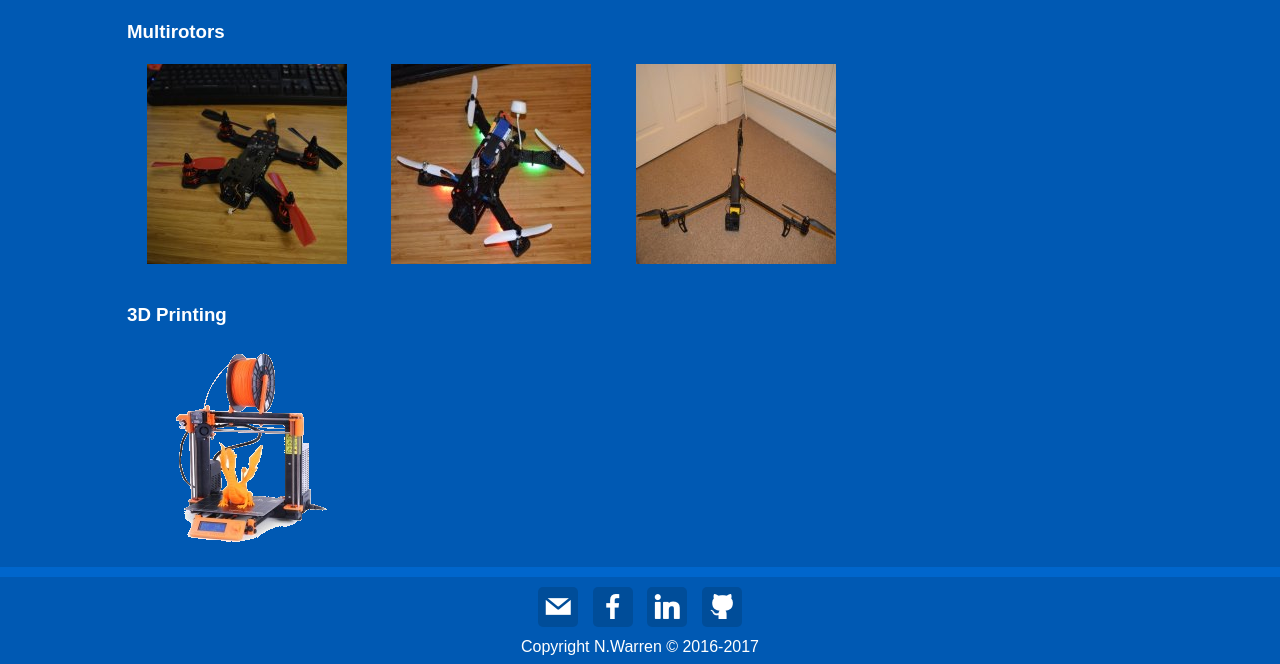
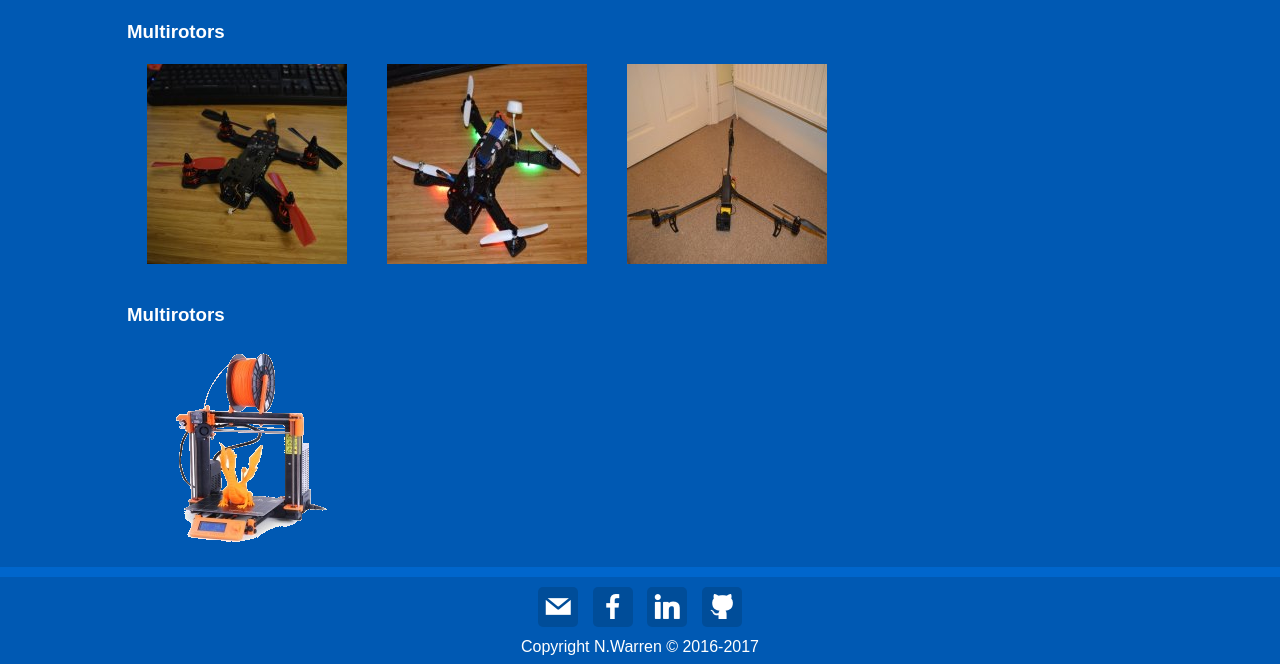
Before and after one commit to ImmortalScientist/niwarren.co.uk, a PHP site: page /projects.php in a window 1280 px wide. Shown: the part 163-827 px from the top of the page. Run offline with PHP 8.4, Linux system fonts and the light colour scheme.

Commit message:
Implemented Flex on ImgWrap
Cleanup and removal of shitty float-based alignment

```diff
--- a/css/main.css
+++ b/css/main.css
@@ -203,10 +203,6 @@ a { color: white; }
    }
 
 
-   .projectimages {
-     width: 100%;
-   }
-
 
  /* ++++++++++++++
      MOBILE: Main
@@ -232,7 +228,11 @@ a { color: white; }
       padding: none;
     }
 
-    .imagerow a { text-decoration: none; }
+    .imgWrap-container{
+      display: flex;
+      justify-content: flex-start;
+      flex-wrap: wrap;
+    }
 
     .imgWrap {
       padding: 20px;
@@ -254,7 +254,7 @@ a { color: white; }
       margin: 0;
       background-color: #0066cc;
       color: white;
-      visibility: none;
+      visibility: 0;
       opacity: 0;
       transition: visibility 0.3s;
     }
--- a/media.php
+++ b/media.php
@@ -50,8 +50,8 @@
           </header>
 
           <article>
-            <div class="imagerow">
-              <h3>Photo Galleries</h3>
+            <h3>Photo Galleries</h3>
+            <div class="imgWrap-container">
               <div class="imgWrap">
                 <a href="./media/jbox_content/Malaga/malaga.html" target="_blank">
                   <img src="img/mediathumbs/malaga_thumb.jpg" alt="Malaga" height="200px" width="200px" />
--- a/projects.php
+++ b/projects.php
@@ -52,8 +52,8 @@
           </header>
 
           <article>
-            <div class="imagerow">
-              <h3>Multirotors</h3>
+            <h3>Multirotors</h3>
+            <div class="imgWrap-container">
               <div class="imgWrap">
                 <a href="./projects/rc/quad180.php">
                   <img src="img/quad_180_thumb.jpg" alt="180mm Micro Quadcopter" height="200px" width="200px"/>
@@ -74,9 +74,8 @@
               </div>
             </div>
 
-            <div class="imagerow">
-              <h3>3D Printing</h3>
-
+            <h3>Multirotors</h3>
+            <div class="imgWrap-container">
               <div class="imgWrap">
                 <a href="./projects/3dprinting/prusai3mk2.php">
                   <img src="img/MK2_thumb.png" alt="Original Prusa i3 MK2" height="200px" width="200px"/>
```
